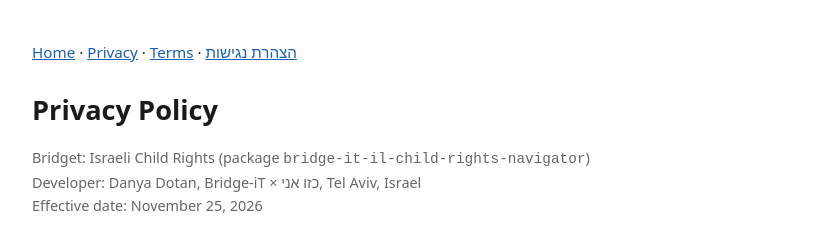
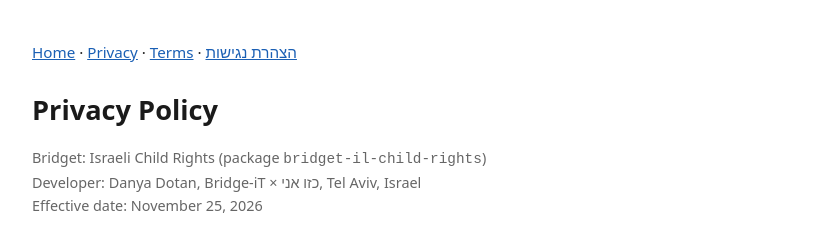
Before and after one commit to danyadotan/bridge-it-parents-knowledge, a plain HTML site: page privacy.html in a window 1280 px wide. Shown: the top 241 px of the page, without its empty margins (228-1046 px from the left). Drawn offline with Linux system fonts and the light colour scheme.

Commit message:
Rename plugin package to bridget-il-child-rights 1.0.0 (new plugin with MCP)
Co-Authored-By: Claude Opus 5.5 <noreply@anthropic.com>
Claude-Session: https://claude.ai/code/session_01AtoENo3fEnZcEBB9HWrgwT

```diff
--- a/privacy.html
+++ b/privacy.html
@@ -20,7 +20,7 @@
 <nav aria-label="Site"><a href="/">Home</a> · <a href="/privacy.html">Privacy</a> · <a href="/terms.html">Terms</a> · <a href="/accessibility.html" lang="he">הצהרת נגישות</a></nav>
 <main id="main">
 <h1>Privacy Policy</h1>
-<p class="meta">Bridget: Israeli Child Rights (package <code>bridge-it-il-child-rights-navigator</code>)<br>
+<p class="meta">Bridget: Israeli Child Rights (package <code>bridget-il-child-rights</code>)<br>
 Developer: Danya Dotan, Bridge-iT × כזו אני, Tel Aviv, Israel<br>
 Effective date: November 25, 2026</p>
 
```
Also changed, not shown: terms.html (+1 -1 lines), .claude-plugin/plugin.json.
